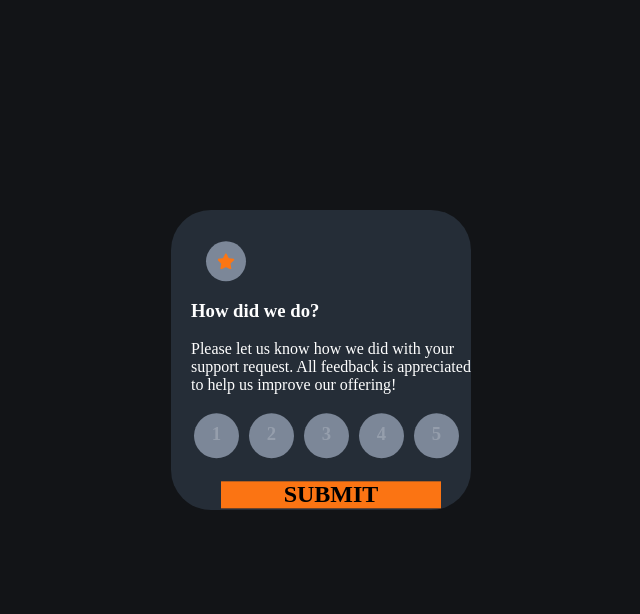
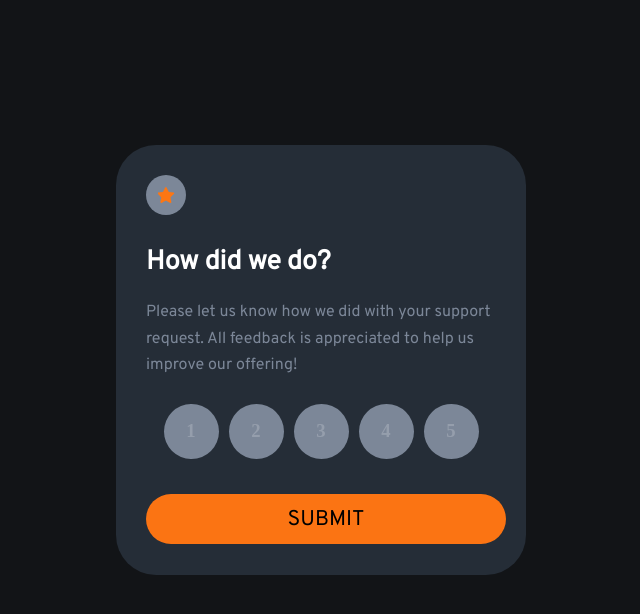
Before and after one commit to Biocastyle/Interactive_rating_component_Projet, a plain HTML site: page index.html in a window 1280 px wide. Shown: the whole page, without its empty margins (319-959 px from the left). Drawn offline with Linux system fonts and the light colour scheme.

Commit message:
Update style.css

```diff
--- a/src/style.css
+++ b/src/style.css
@@ -1,7 +1,26 @@
 @charset "UTF-8";
-
+  @import url('https://fonts.googleapis.com/css2?family=Overpass:ital,wght@0,400;1,700&display=swap');
+  /*font-family: 'Overpass', sans-serif;*/
 body{
     background-color: hsl(216, 12%, 8%);
+}
+
+p{
+    font-family: 'Overpass', sans-serif;
+    color:hsl(216, 12%, 54%);
+    font-weight: 400;
+    font-family: 'Overpass', sans-serif;
+    line-height: 20pt;
+}
+
+h1{
+    font-family: 'Overpass', sans-serif;
+    font-weight: 700;
+    font-size: 20pt;
+    margin-top: 30px;
+    margin-bottom: 20px;
+    /*adicionar espaçamento de linhas
+*/
 }
 
 .pagina{
@@ -12,23 +31,18 @@ body{
 }
 
 .bloco-dados{
-    width: 300px;
-    height: 300px;
+    width: 350px;
+    height: 370px;
     position: absolute;
     left: 50%;
     top: 50%;
     transform: translate(-50%,-50%);
     background-color: hsl(213, 19%, 18%);
     border-radius: 40px;
-
+    padding: 30px;
 }
 
 .conteudo{
-    margin: 10px;
-    position: relative;
-    left: 50%;
-    top: 50%;
-    transform: translate(-50%,-50%);
 
 }
 
@@ -36,9 +50,8 @@ body{
     height: 40px;
     width: 40px;
     border-radius: 30px;
-    margin-left: 15px;
-    margin-top: 15px;
     background-color: hsl(216, 12%, 54%);
+    margin-bottom: 30px;
 }
 
 .estrela img{
@@ -50,7 +63,15 @@ body{
 
 
 .texto{
-    color:white
+    color:white;
+    text-align: left;
+}
+
+.tot-notas{
+    display: flex;
+    justify-content: center;
+    margin-top: 20px;
+    margin-bottom: 30px;
 }
 
 .nota{
@@ -58,20 +79,38 @@ body{
     color: hsl(217, 12%, 63%);
     display: inline-block;
     text-align: center;
-    height: 45px;
-    width: 45px;
-    margin: 3px;
+    height: 55px;
+    width: 55px;
+    margin: 5px;
     border-radius: 30px;
 }
 
+.nota :hover{
+
+}
+
 .nota h3{
-    margin-top:10px;
+    display: block;
+    margin:16px;
 }
 
 .butao{
     background-color: hsl(25, 97%, 53%);
-    display: block;
-    text-align: center;
-    margin: auto;
-    width: 220px;
+    display: flex;
+    justify-content: center;
+    align-items: center;
+    width: 360px;
+    height: 50px;
+    border-radius: 30px;
 }
+
+.butao:hover{
+    background-color: white;
+    color: hsl(25, 97%, 53%);
+}
+
+.butao h2{
+    font-family: 'Overpass', sans-serif;
+    font-weight: 400;
+    font-size: 16pt;
+}
```
